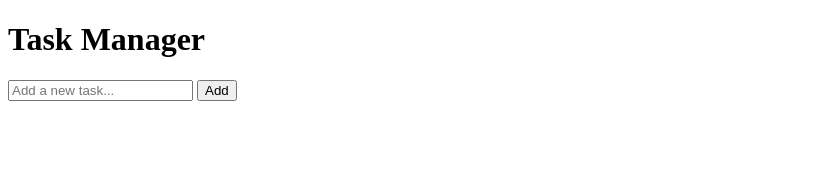
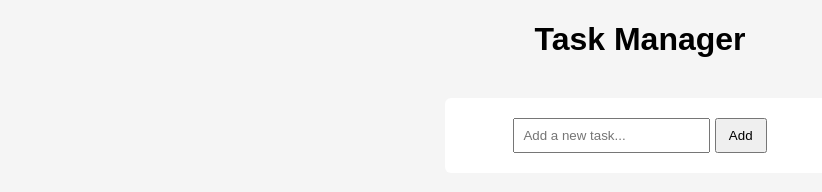
Before and after one commit to truscaivoichita/task-manager, a plain HTML site: page index.html in a window 1280 px wide. Shown: the whole page, without its empty margins (0-822 px from the left). Drawn offline with Linux system fonts and the light colour scheme.

Commit message:
styling for form

```diff
--- a/index.html
+++ b/index.html
@@ -4,6 +4,7 @@
     <meta charset="UTF-8" />
     <meta name="viewport" content="width=device-width, initial-scale=1.0" />
     <title>Task Manager</title>
+    <link rel="stylesheet" href="style.css" />
   </head>
   <body>
     <h1>Task Manager</h1>
@@ -19,5 +20,6 @@
         <button type="submit">Add</button>
       </form>
     </section>
+    <script src="index.js"></script>
   </body>
 </html>
--- /dev/null
+++ b/index.js
@@ -0,0 +1 @@
+console.log("Inside the app");
--- /dev/null
+++ b/style.css
@@ -0,0 +1,18 @@
+body {
+  font-family: Arial, Helvetica, sans-serif;
+  background-color: #f5f5f5;
+  text-align: center;
+}
+#taskApp {
+  background-color: #ffffff;
+  padding: 20px;
+  width: 350px;
+  margin: 40px auto;
+  border-radius: 6px;
+}
+input {
+  padding: 8px;
+}
+button {
+  padding: 8px 12px;
+}
```
